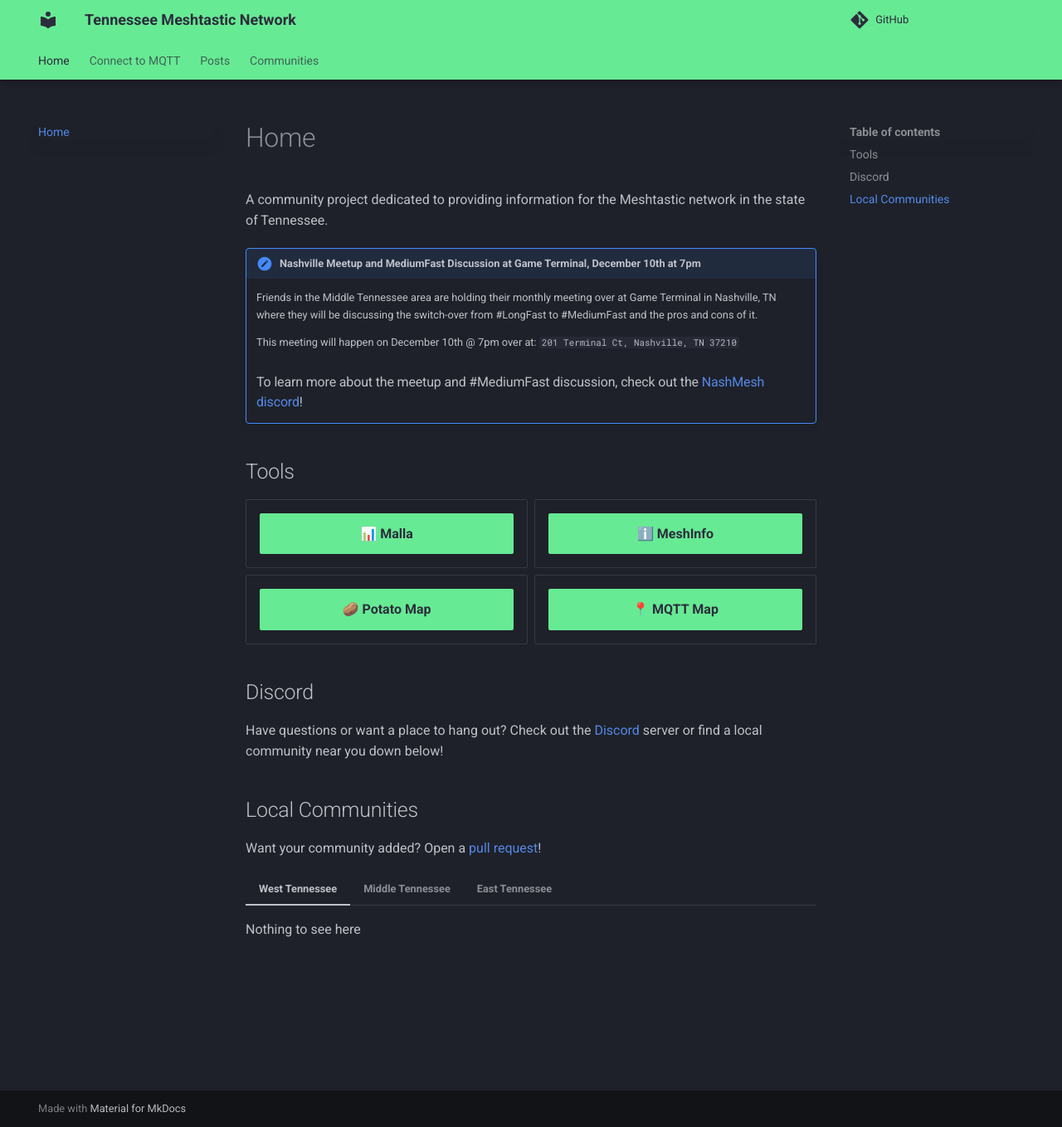
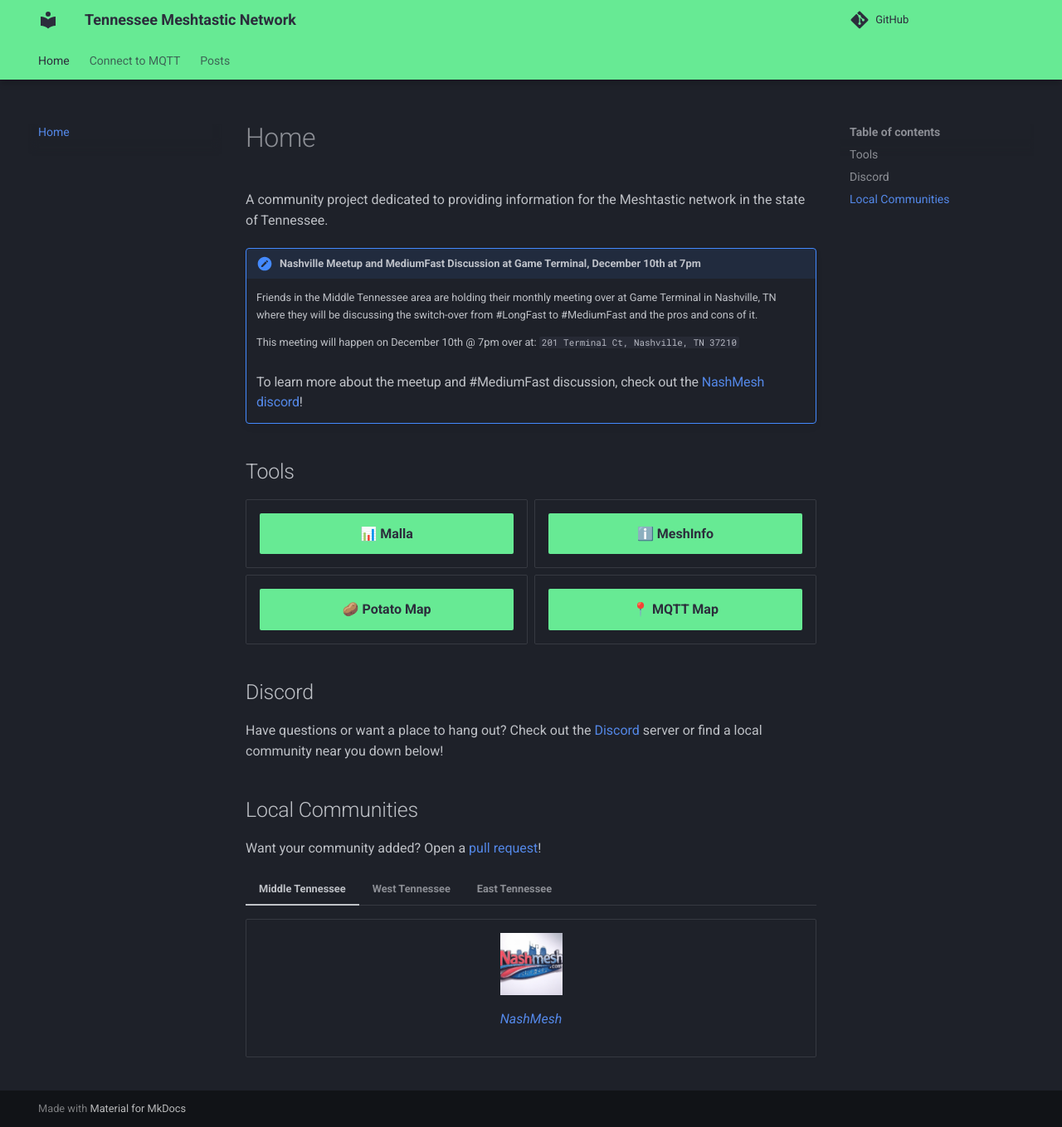
Before and after one commit to tnmesh/homepage, an MkDocs documentation site: the page built from docs/index.md, in a window 1280 px wide and 1359 px high. Shown: the whole window at 83% size. Built offline with MkDocs 1.6.1 and Material for MkDocs 9.7.7, drawn with Linux system fonts in a browser that asks for light colours; comment, search, counter and statistics services are not loaded.

Commit message:
fix: syntax borks GitHub page automation; make instead static

```diff
--- a/docs/index.md
+++ b/docs/index.md
@@ -21,4 +21,28 @@
 ## Discord
 Have questions or want a place to hang out? Check out the [Discord](https://discord.gg/7bFRR8Jt22) server or find a local community near you down below!
 
-{% include-markdown "communities.md" %}
+## Local Communities
+Want your community added? Open a [pull request](https://github.com/tnmesh/homepage/pulls)!
+
+=== "Middle Tennessee"
+
+    <div class="grid cards" markdown>
+
+    - <figure markdown="span">
+        ![Image title](static/images/communities/nashmesh.png){ width="75"}
+        <figcaption>[NashMesh](http://nashmesh.com)</figcaption>
+      </figure>
+
+    </div>
+
+=== "West Tennessee"
+
+    <div class="grid cards" markdown>
+        Nothing to see here
+    </div>
+
+=== "East Tennessee"
+
+    <div class="grid cards" markdown>
+        Nothing to see here
+    </div>
--- a/mkdocs.yml
+++ b/mkdocs.yml
@@ -10,7 +10,6 @@
   - Connect to MQTT: mqtt.md
   - Posts:
     - blog/index.md
-  - Communities: communities.md
 
 # Theming
 theme:
@@ -40,7 +39,7 @@
   - pymdownx.details
   - pymdownx.superfences
   - pymdownx.tabbed:
-        alternate_style: true
+      alternate_style: true
   - pymdownx.tasklist:
       custom_checkbox: true
 
```
